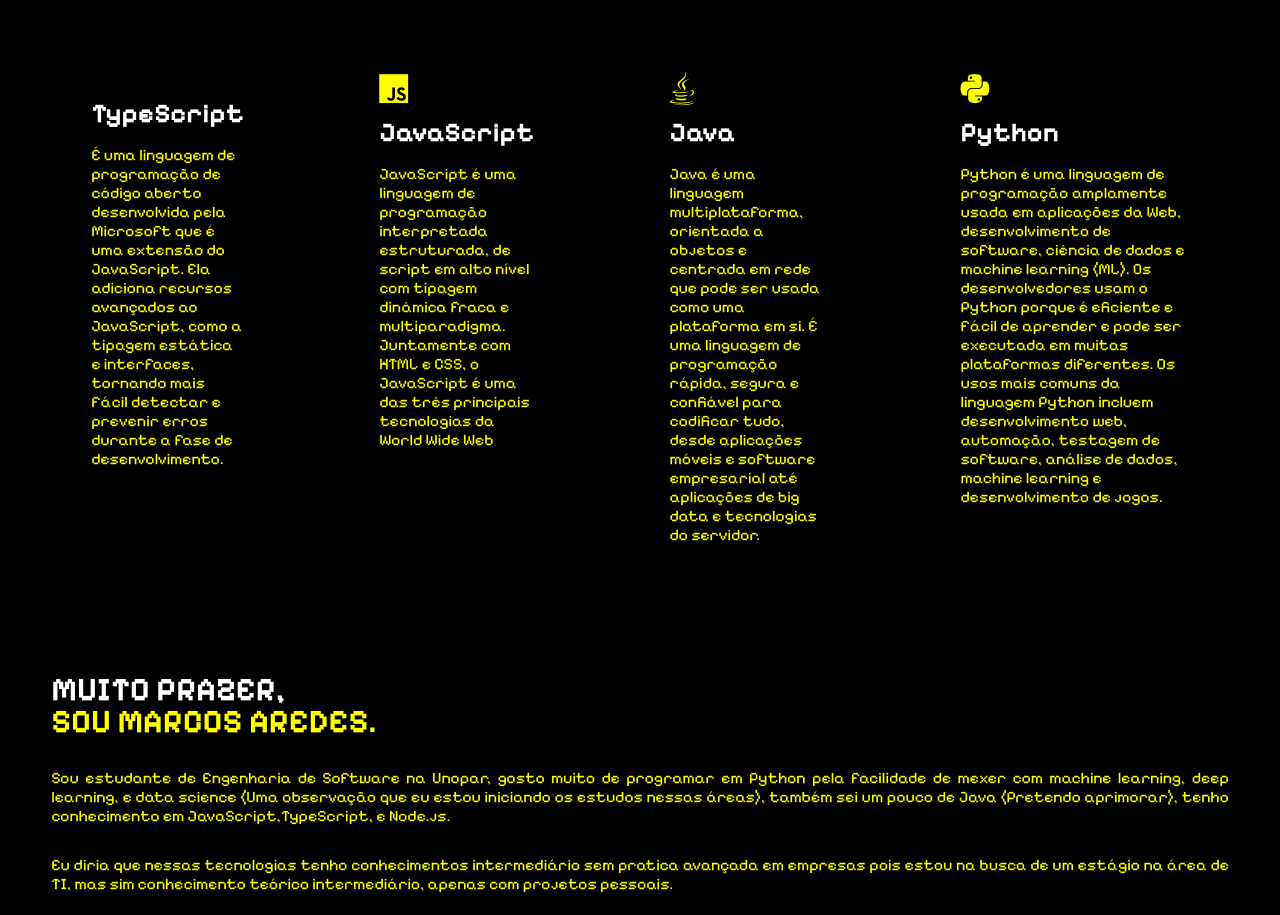
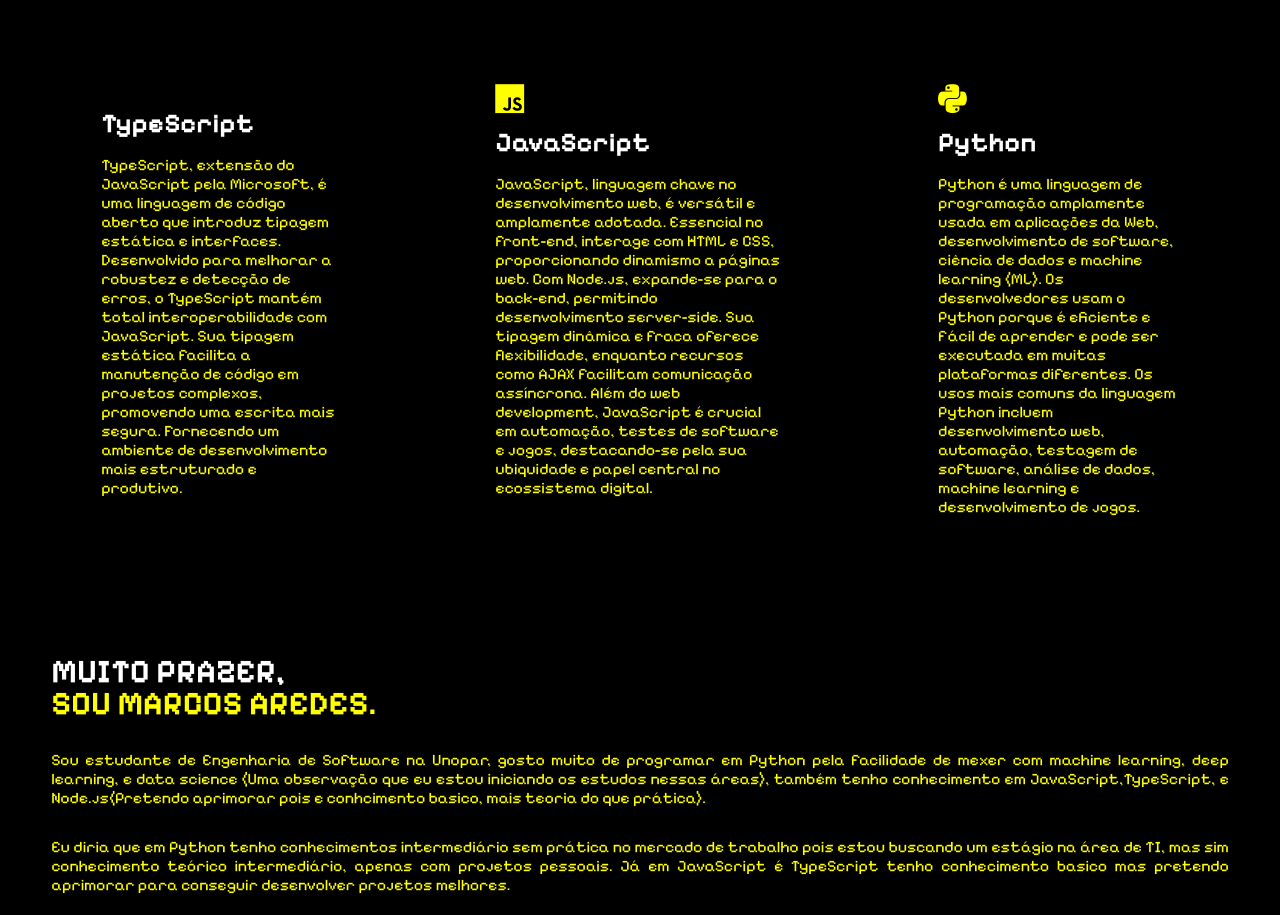
Before and after one commit to MarcosAredes/portfolio, a plain HTML site: page index.html in a window 1280 px wide. Shown: the part 577-1492 px from the top of the page. Drawn offline with Linux system fonts and the light colour scheme; some icons are missing.

Commit message:
Ajustede

```diff
--- a/index.html
+++ b/index.html
@@ -1,18 +1,14 @@
 <!DOCTYPE html>
 <html lang="pt-br">
+
 <head>
    <!--codigo do googlefonts -->
    <link rel="preconnect" href="https://fonts.googleapis.com" />
    <link rel="preconnect" href="https://fonts.gstatic.com" crossorigin />
-      <link
-         href="https://fonts.googleapis.com/css2?family=Pixelify+Sans:wght@400;500;600;700&display=swap"
-         rel="stylesheet"
-      />
+   <link href="https://fonts.googleapis.com/css2?family=Pixelify+Sans:wght@400;500;600;700&display=swap"
+      rel="stylesheet" />
    <!--linkbootstrap-->
-      <script
-         src="https://kit.fontawesome.com/1d119343a4.js"
-         crossorigin="anonymous"
-      ></script>
+   <script src="https://kit.fontawesome.com/1d119343a4.js" crossorigin="anonymous"></script>
    <!--Fimlinkbootstrap-->
    <meta charset="UTF-8" />
    <meta name="viewport" content="width=device-width, initial-scale=1.0" />
@@ -116,16 +112,15 @@
                <!--especialidades_box-->
 
                <div class="especialidades_box">
-                     <i class="fa-sharp fa-light fa-t fa-fade fa-lg"></i
-                     ><i class="fa-sharp fa-light fa-s fa-fade fa-lg"></i>
+                  <i class="fa-sharp fa-light fa-t fa-fade fa-lg"></i><i
+                     class="fa-sharp fa-light fa-s fa-fade fa-lg"></i>
                   <h3 class="titulo">TypeScript</h3>
                   <p>
-                        É uma linguagem de programação de código aberto
-                        desenvolvida pela Microsoft que é uma extensão do
-                        JavaScript. Ela adiciona recursos avançados ao
-                        JavaScript, como a tipagem estática e interfaces,
-                        tornando mais fácil detectar e prevenir erros durante a
-                        fase de desenvolvimento.
+                     TypeScript, extensão do JavaScript pela Microsoft, é uma linguagem de código aberto que introduz
+                     tipagem estática e interfaces. Desenvolvido para melhorar a robustez e detecção de erros, o
+                     TypeScript mantém total interoperabilidade com JavaScript. Sua tipagem estática facilita a
+                     manutenção de código em projetos complexos, promovendo uma escrita mais segura. Fornecendo
+                     um ambiente de desenvolvimento mais estruturado e produtivo.
                   </p>
                </div>
 
@@ -135,29 +130,15 @@
                   <i class="fa-brands fa-js fa-fade fa-xl"></i>
                   <h3 class="titulo">JavaScript</h3>
                   <p>
-                        JavaScript é uma linguagem de programação interpretada
-                        estruturada, de script em alto nível com tipagem
-                        dinâmica fraca e multiparadigma. Juntamente com HTML e
-                        CSS, o JavaScript é uma das três principais tecnologias
-                        da World Wide Web
-                     </p>
+                     JavaScript, linguagem chave no desenvolvimento web, é versátil e amplamente adotada. Essencial no
+                     front-end, interage com HTML e CSS, proporcionando dinamismo a páginas web. Com Node.js, expande-se
+                     para o back-end, permitindo desenvolvimento server-side. Sua tipagem dinâmica e fraca oferece
+                     flexibilidade, enquanto recursos como AJAX facilitam comunicação assíncrona. Além do web
+                     development, JavaScript é crucial em automação, testes de software e jogos, destacando-se pela sua
+                     ubiquidade e papel central no ecossistema digital.
+
                </div>
 
-                  <!--especialidades_box-->
-
-                  <div class="especialidades_box">
-                     <i class="fa-brands fa-java fa-fade fa-xl"></i>
-
-                     <h3 class="titulo">Java</h3>
-                     <p>
-                        Java é uma linguagem multiplataforma, orientada a
-                        objetos e centrada em rede que pode ser usada como uma
-                        plataforma em si. É uma linguagem de programação rápida,
-                        segura e confiável para codificar tudo, desde aplicações
-                        móveis e software empresarial até aplicações de big data
-                        e tecnologias do servidor.
-                     </p>
-                  </div>
                <!--especialidades_box-->
 
                <div class="especialidades_box">
@@ -196,35 +177,24 @@
                      muito de programar em Python pela facilidade de mexer
                      com machine learning, deep learning, e data science (Uma
                      observação que eu estou iniciando os estudos nessas
-                        áreas), também sei um pouco de Java (Pretendo
-                        aprimorar), tenho conhecimento em JavaScript,TypeScript,
-                        e Node.js.
+                     áreas), também tenho conhecimento em JavaScript,TypeScript,
+                     e Node.js(Pretendo aprimorar pois e conhcimento basico, mais teoria
+                     do que prática).
                   </p>
                   <p>
-                        Eu diria que nessas tecnologias tenho conhecimentos
-                        intermediário sem pratica avançada em empresas pois
-                        estou na busca de um estágio na área de TI, mas sim
+                     Eu diria que em Python tenho conhecimentos
+                     intermediário sem prática no mercado de trabalho pois
+                     estou buscando um estágio na área de TI, mas sim
                      conhecimento teórico intermediário, apenas com projetos
-                        pessoais.
+                     pessoais. Já em JavaScript é TypeScript tenho conhecimento basico
+                     mas pretendo aprimorar para conseguir desenvolver projetos melhores.
                   </p>
                   <div class="mass_social">
-                        <a
-                           href="https://www.linkedin.com/in/marcos-aredes/"
-                           target="_blank"
-                           ><button>
-                              <i
-                                 class="fa-brands fa-linkedin-in fa-beat fa-xl"
-                              ></i></button
-                        ></a>
+                     <a href="https://www.linkedin.com/in/marcos-aredes/" target="_blank"><button>
+                           <i class="fa-brands fa-linkedin-in fa-beat fa-xl"></i></button></a>
 
-                        <a
-                           href="https://github.com/MarcosAredes"
-                           target="_blank"
-                           ><button>
-                              <i
-                                 class="fa-brands fa-github fa-beat fa-xl"
-                              ></i></button
-                        ></a>
+                     <a href="https://github.com/MarcosAredes" target="_blank"><button>
+                           <i class="fa-brands fa-github fa-beat fa-xl"></i></button></a>
                   </div>
                   <!--mass_social-->
                </div>
@@ -241,33 +211,17 @@
             <a name="projetos"></a>
             <h2 class="titulo">MEU <span>PORTFÓLIO.</span></h2>
             <div class="flex">
-                  <div
-                     class="img_portfolio"
-                     style="background-image: url(_img/Obra.png)"
-                  >
+               <div class="img_portfolio" style="background-image: url(_img/Obra.png)">
                   <div class="overlay">Projeto TypeScript</div>
                </div>
                <!--img_portfolio-->
 
-                  <div
-                     class="img_portfolio"
-                     style="background-image: url(_img/Obra.png)"
-                  >
+               <div class="img_portfolio" style="background-image: url(_img/Obra.png)">
                   <div class="overlay">Projeto JavaScript</div>
                </div>
                <!--img_portfolio-->
 
-                  <div
-                     class="img_portfolio"
-                     style="background-image: url(_img/Obra.png)"
-                  >
-                     <div class="overlay">Projeto Java</div>
-                  </div>
-
-                  <div
-                     class="img_portfolio"
-                     style="background-image: url(_img/Obra.png)"
-                  >
+               <div class="img_portfolio" style="background-image: url(_img/Obra.png)">
                   <div class="overlay">Projeto Python</div>
                </div>
 
@@ -284,42 +238,14 @@
          <div class="interface">
             <h2 class="titulo">FALA <span>COMIGO.</span></h2>
 
-               <form
-                  method="post"
-                  id="form"
-                  action="https://formsubmit.co/marcosaredessantos@gmail.com"
-               >
-                  <input
-                     type="text"
-                     name="nome"
-                     id="nome"
-                     placeholder="Nome:"
-                     required
-                  />
+            <form method="post" id="form" action="https://formsubmit.co/marcosaredessantos@gmail.com">
+               <input type="text" name="nome" id="nome" placeholder="Nome:" required />
 
-                  <input
-                     type="text"
-                     name="email"
-                     id="email"
-                     placeholder="E-mail:"
-                     required
-                  />
+               <input type="text" name="email" id="email" placeholder="E-mail:" required />
 
-                  <input
-                     type="text"
-                     name="numero"
-                     id="numero"
-                     placeholder="Celular:"
-                  />
+               <input type="text" name="numero" id="numero" placeholder="Celular:" />
 
-                  <textarea
-                     name="mensagem"
-                     id="mensagem"
-                     cols=""
-                     rows=""
-                     placeholder="Sua mensagem:"
-                     required
-                  ></textarea>
+               <textarea name="mensagem" id="mensagem" cols="" rows="" placeholder="Sua mensagem:" required></textarea>
 
                <div class="mass_enviar">
                   <input type="submit" value="ENVIAR!" id="button" />
@@ -339,21 +265,11 @@
                   <img src="_img/teste2.png" alt="Logo" />
                </div>
                <div class="mass_social">
-                     <a
-                        href="https://www.linkedin.com/in/marcos-aredes/"
-                        target="_blank"
-                        ><button>
-                           <i
-                              class="fa-brands fa-linkedin-in fa-beat fa-xl"
-                           ></i></button
-                     ></a>
+                  <a href="https://www.linkedin.com/in/marcos-aredes/" target="_blank"><button>
+                        <i class="fa-brands fa-linkedin-in fa-beat fa-xl"></i></button></a>
 
-                     <a href="https://github.com/MarcosAredes" target="_blank"
-                        ><button>
-                           <i
-                              class="fa-brands fa-github fa-beat fa-xl"
-                           ></i></button
-                     ></a>
+                  <a href="https://github.com/MarcosAredes" target="_blank"><button>
+                        <i class="fa-brands fa-github fa-beat fa-xl"></i></button></a>
                </div>
                <!--mass_social-->
             </div>
@@ -364,9 +280,7 @@
          <div class="line_footer borda">
             <p>
                <i class="fa-sharp fa-solid fa-envelope fa-beat fa-xl"></i>
-                  <a href="mailto:marcosaredessantos@gmail.com"
-                     >marcosaredessantos@gmail.com</a
-                  >
+               <a href="mailto:marcosaredessantos@gmail.com">marcosaredessantos@gmail.com</a>
             </p>
          </div>
          <!--line_footer-->
@@ -374,4 +288,5 @@
       <!--interface-->
    </footer>
 </body>
+
 </html>
--- a/portfolio.css
+++ b/portfolio.css
@@ -224,8 +224,8 @@ section.especialidades .flex {
 
 .especialidades .especialidades_box {
   color: yellow;
-  padding: 40px;
-  border-radius: 25%;
+  padding: 50px;
+  border-radius: 27%;
   margin-top: 45px;
   transition: .2s;
 }
```
Lines whose indentation alone changed are shown as unchanged.
